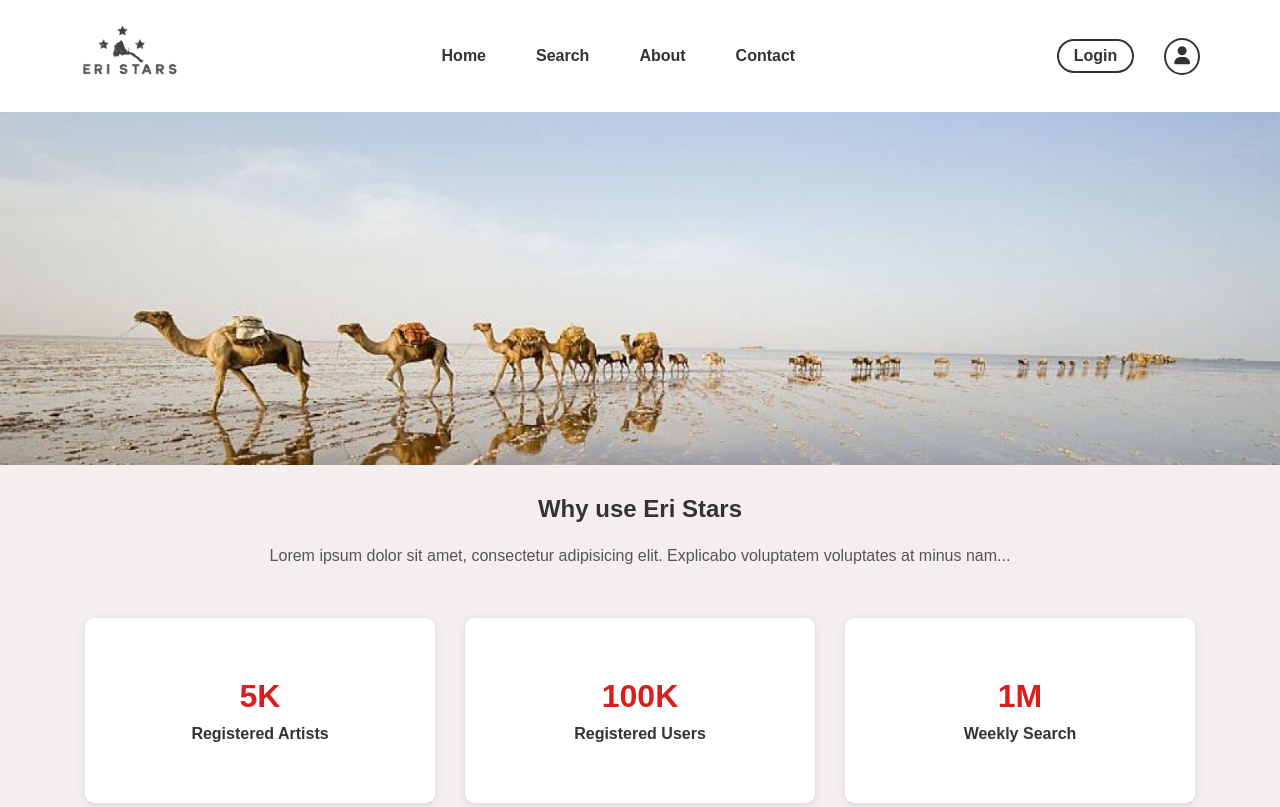
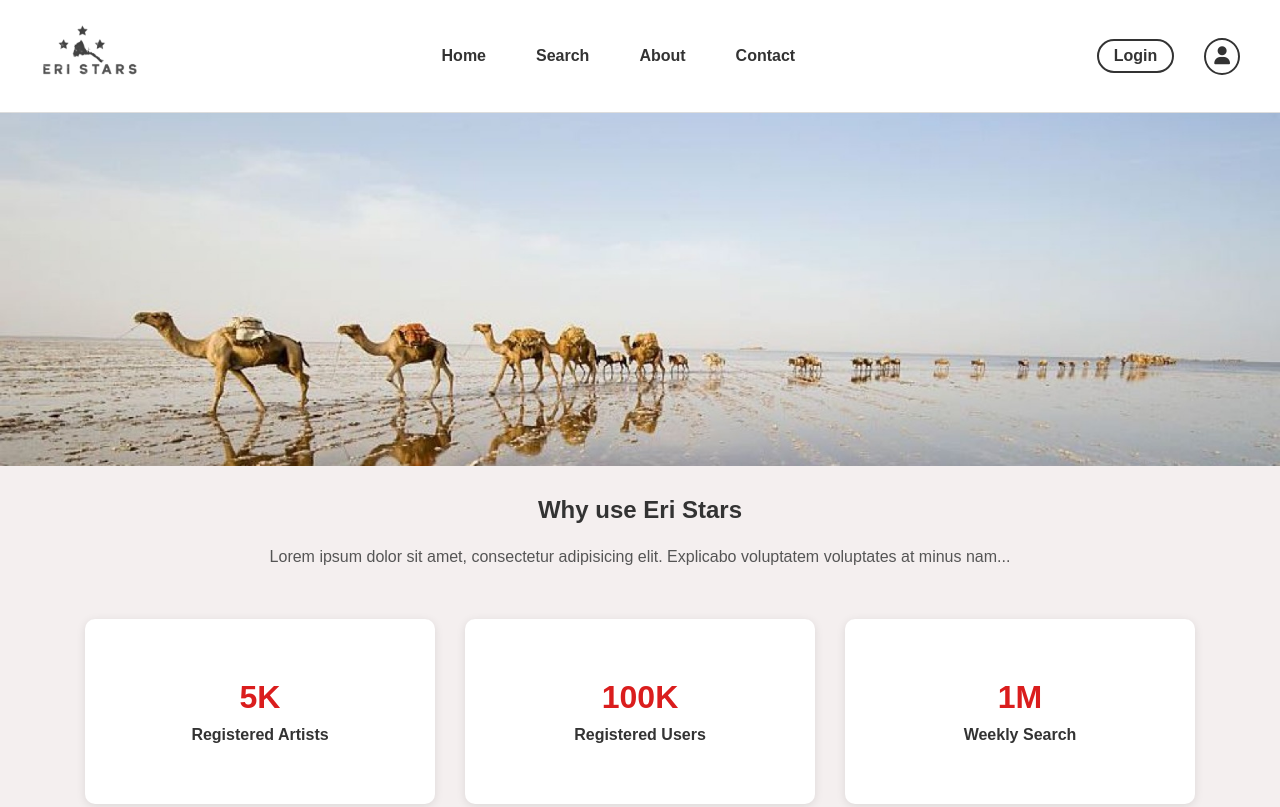
Before and after one commit to newton-tesfay/Eri--star, a plain HTML site: page index.html in a window 1280 px wide. Shown: the top 807 px of the page. Drawn offline with Linux system fonts and the light colour scheme.

Commit message:
some updates

```diff
--- a/style.css
+++ b/style.css
@@ -13,13 +13,16 @@ body {
 header {
   background: #fff;
   padding: 1rem 0;
+  width: 100%;
+  border-bottom: 1px solid #ddd;
+
 }
 
 nav {
   display: flex;
   align-items: center;
   justify-content: space-between;
-  max-width: 1200px;
+  width: 100%;
   margin: auto;
   padding: 0 40px;
 }
```
